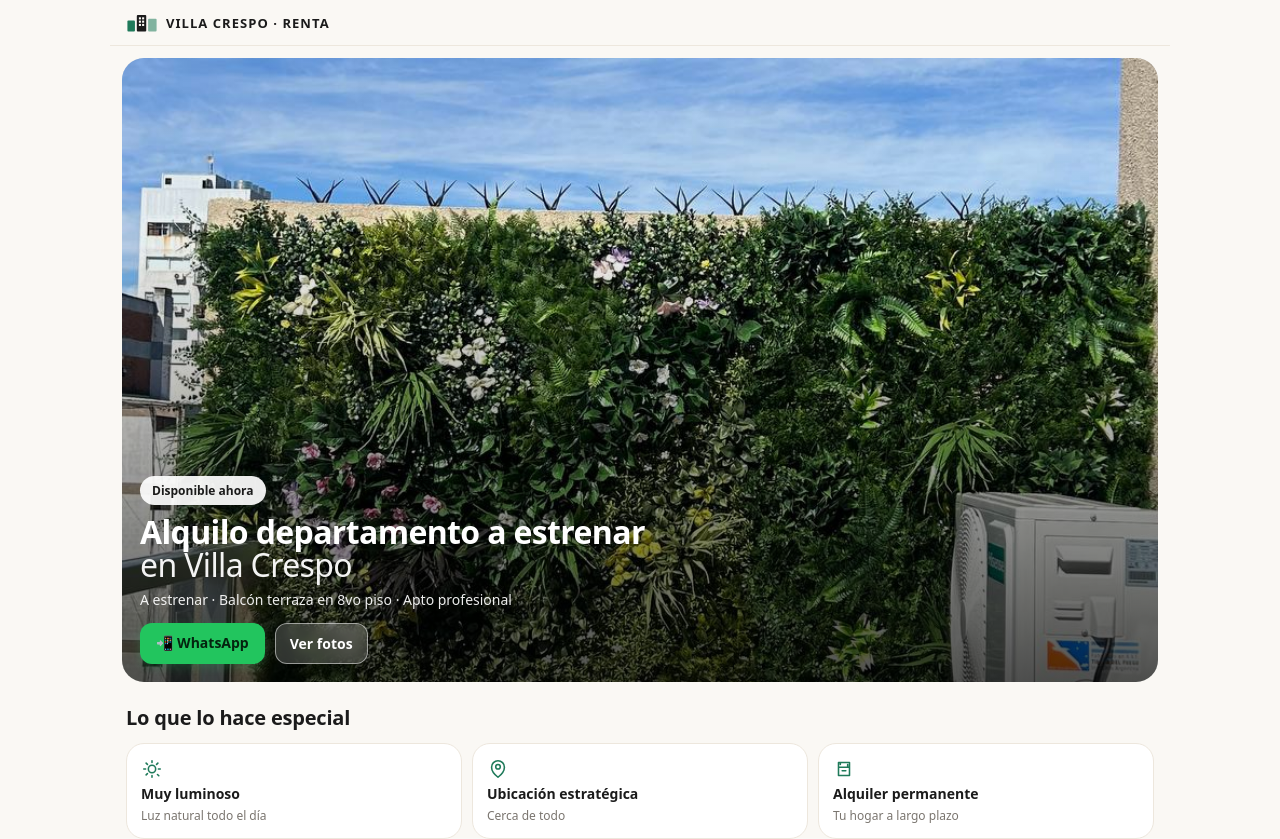
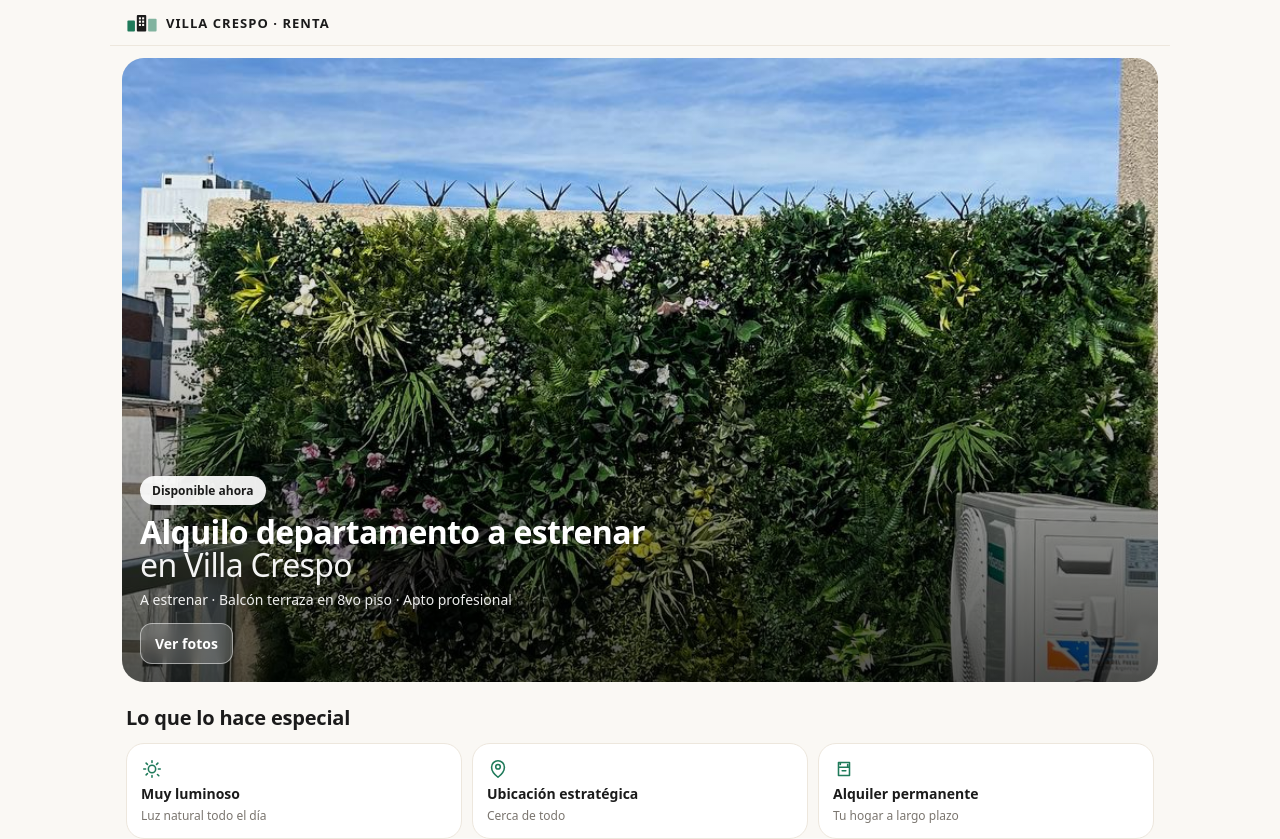
Before and after one commit to razor430/depto-alquiler, a React (Vite) app: page / in a window 1280 px wide. Shown: the top 839 px of the page. Built offline with nearby package versions, Linux system fonts and the light colour scheme; no server answers.

Commit message:
\Sacar botones de WhatsApp"

```diff
--- a/src/App.jsx
+++ b/src/App.jsx
@@ -1,5 +1,5 @@
 import { useEffect, useRef, useState } from "react";
-import { SITE, PHOTOS, VIDEOS, HERO_IMG, COUNTER, whatsappLink } from "./config.js";
+import { SITE, PHOTOS, VIDEOS, HERO_IMG, COUNTER } from "./config.js";
 import { Swiper, SwiperSlide } from "swiper/react";
 import { EffectFade, Navigation, Pagination, Keyboard } from "swiper/modules";
 import "swiper/css";
@@ -29,7 +29,6 @@ export default function App() {
   const [grid, setGrid] = useState(false);
   const [visitas, setVisitas] = useState(null);
   const swiperRef = useRef(null);
-  const wa = whatsappLink();
   const total = PHOTOS.length;
 
   const openPhoto = (i) => { setIndex(i); swiperRef.current?.slideTo(i, 0); setLightbox(true); };
@@ -127,7 +126,6 @@ export default function App() {
           <h1>{SITE.titulo}<br /><em>{SITE.zona}</em></h1>
           <p>{SITE.subtitulo}</p>
           <div className="hero-actions">
-            <a className="btn-wa" href={wa} target="_blank" rel="noreferrer">📲 WhatsApp</a>
             <a className="btn-ghost" href="#galeria">Ver fotos</a>
           </div>
         </div>
@@ -249,8 +247,6 @@ export default function App() {
         <ul>
           {SITE.requisitos.map((r) => <li key={r}>· {r}</li>)}
         </ul>
-        <a className="btn-wa big" href={wa} target="_blank" rel="noreferrer">📲 WhatsApp</a>
-        <small>Respuesta rápida · Sin compromiso</small>
       </section>
 
       <footer>Hecho para renta inmediata · Fotos reales del inmueble{visitas !== null && <> · 👁 {visitas.toLocaleString("es-AR")} visitas</>}</footer>
```
